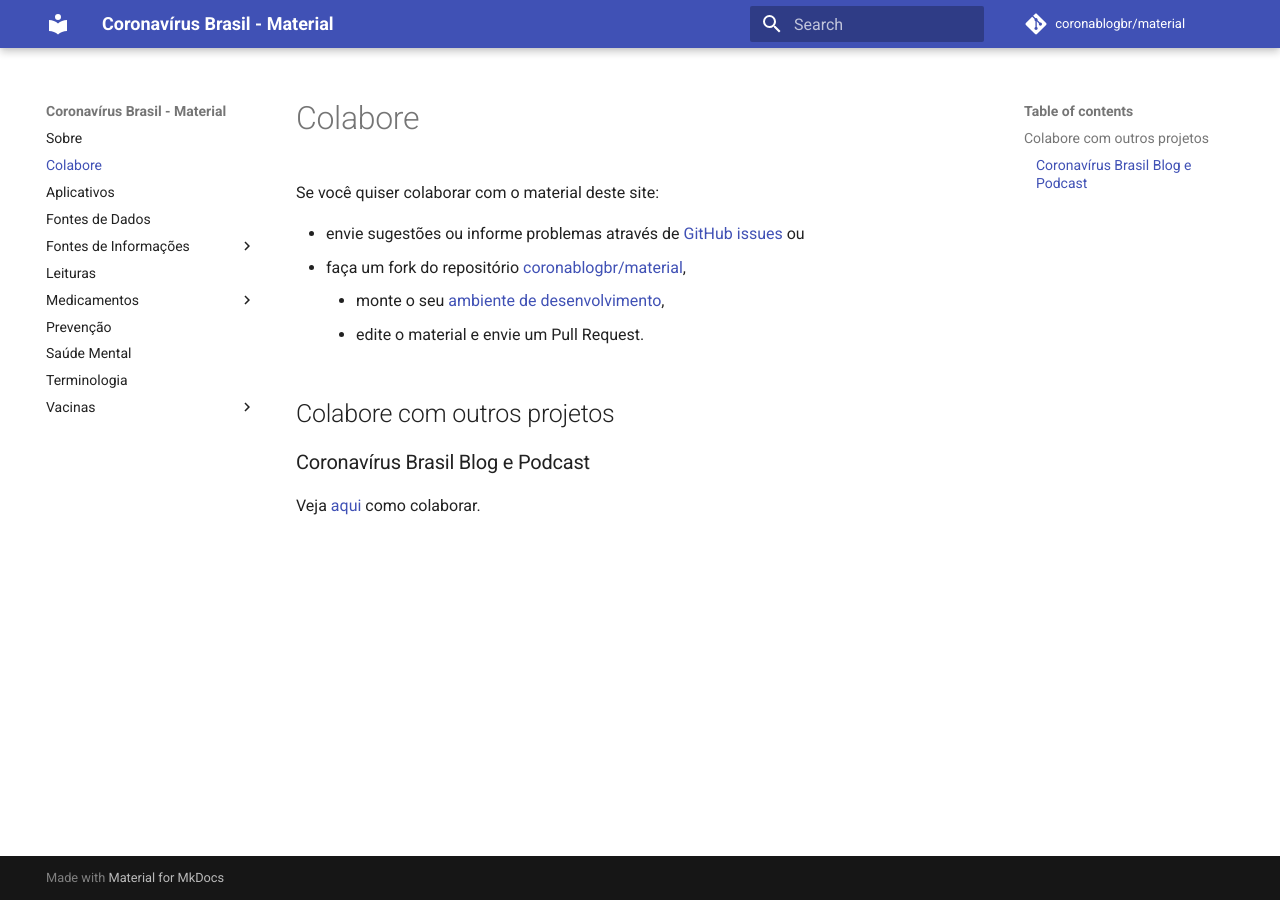
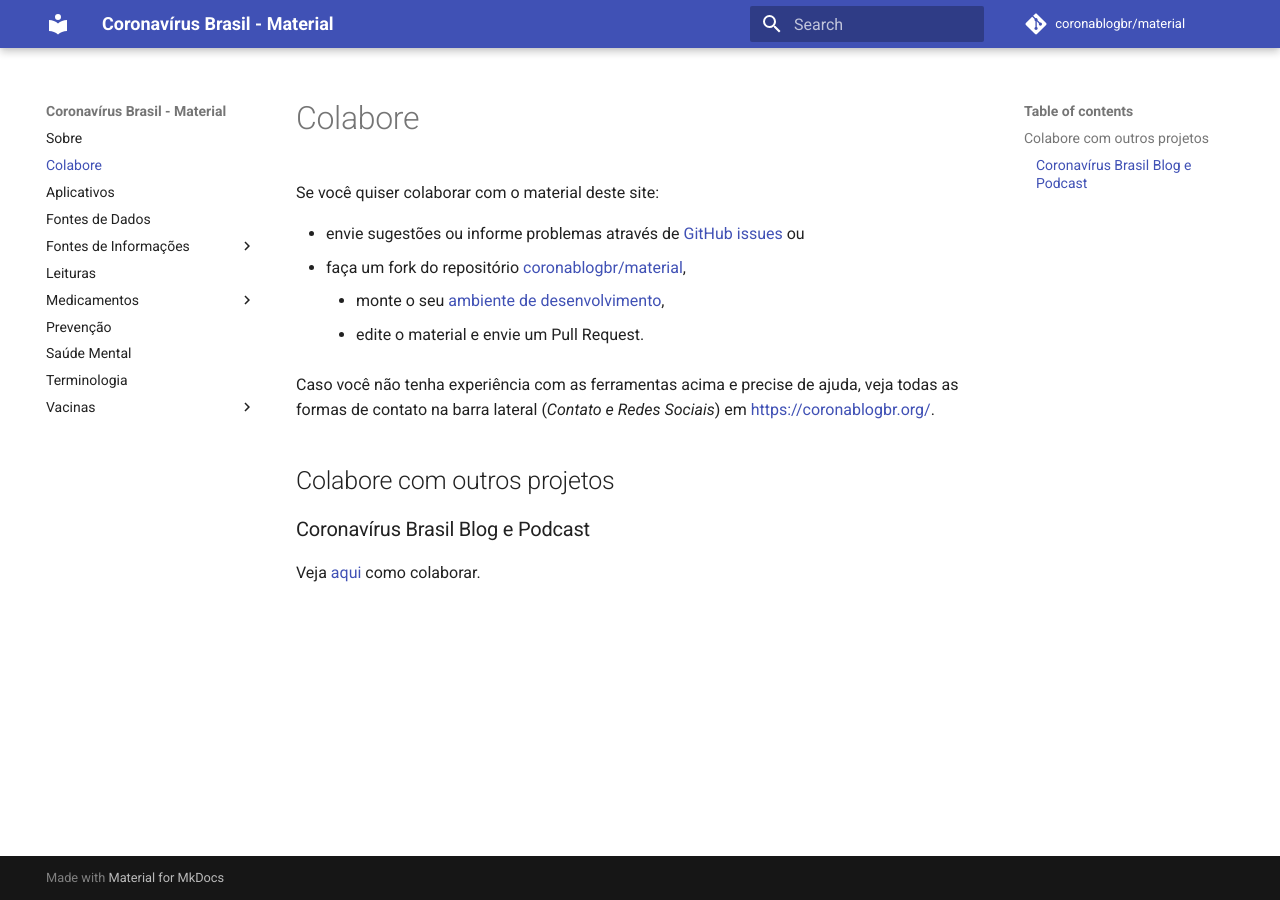
Before and after one commit to coronablogbr/material, an MkDocs documentation site: the page built from docs/colabore.md, in a window 1280 px wide. Built offline with MkDocs 1.6.1 and Material for MkDocs 9.7.7, drawn with Linux system fonts in a browser that asks for light colours; comment, search, counter and statistics services are not loaded.

Commit message:
Mais sobre como colaborar - contatos

```diff
--- a/docs/colabore.md
+++ b/docs/colabore.md
@@ -7,6 +7,8 @@
     - monte o seu [ambiente de desenvolvimento](ambiente-desenvolvimento.md),
     - edite o material e envie um Pull Request.
 
+Caso você não tenha experiência com as ferramentas acima e precise de ajuda, veja todas as formas de contato na barra lateral (_Contato e Redes Sociais_) em <https://coronablogbr.org/>.
+
 ## Colabore com outros projetos
 
 ### Coronavírus Brasil Blog e Podcast
```
